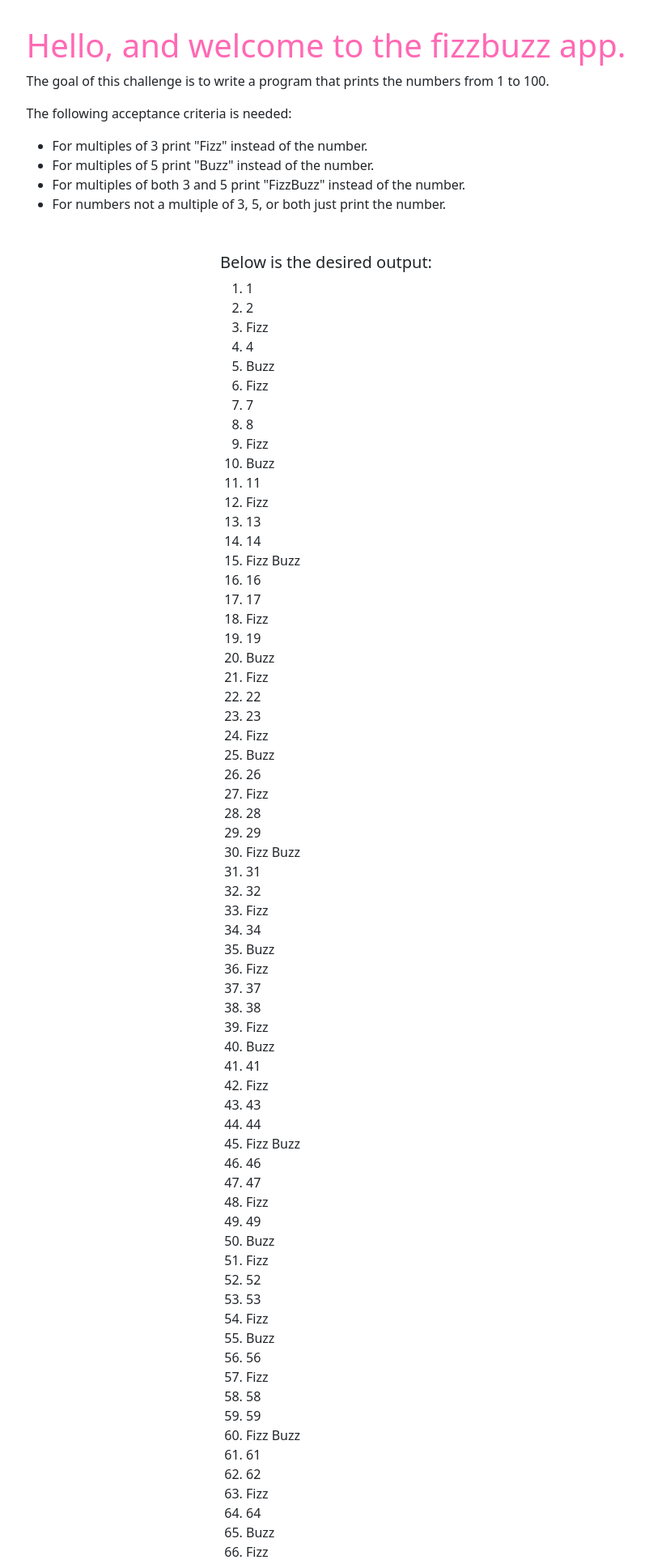
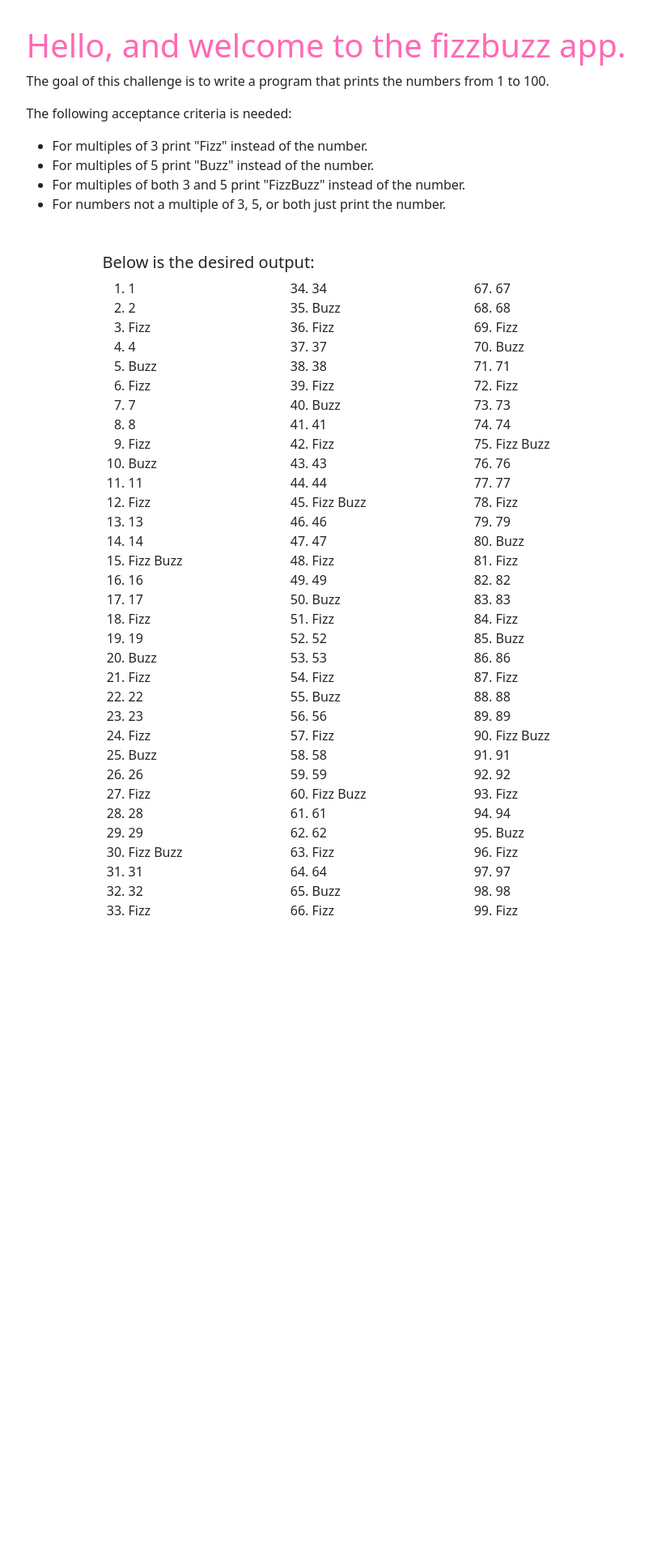
Before and after one commit to 1000Bulbs/dev-app, a PHP site: page / in a window 1280 px wide. Shown: the top 1926 px of the page at 81% size, without its empty margins (237-1039 px from the left). After the commit the page ends 1130 px from the top, so only its background shows below. Run offline with PHP 8.4, Linux system fonts and the light colour scheme; style sheets or scripts are compiled from the project's sources.

Commit message:
Corrected the li 3-col layout

```diff
--- a/src/sass/layout/_layout.scss
+++ b/src/sass/layout/_layout.scss
@@ -15,7 +15,10 @@
     .challenge-answers {
         @extend .challenge-instructions;
         margin-top: 2rem;
+
+     #challenge-answer-list{
         column-count: 3;
         column-gap: 10rem;
+     }
     }
 }
```
